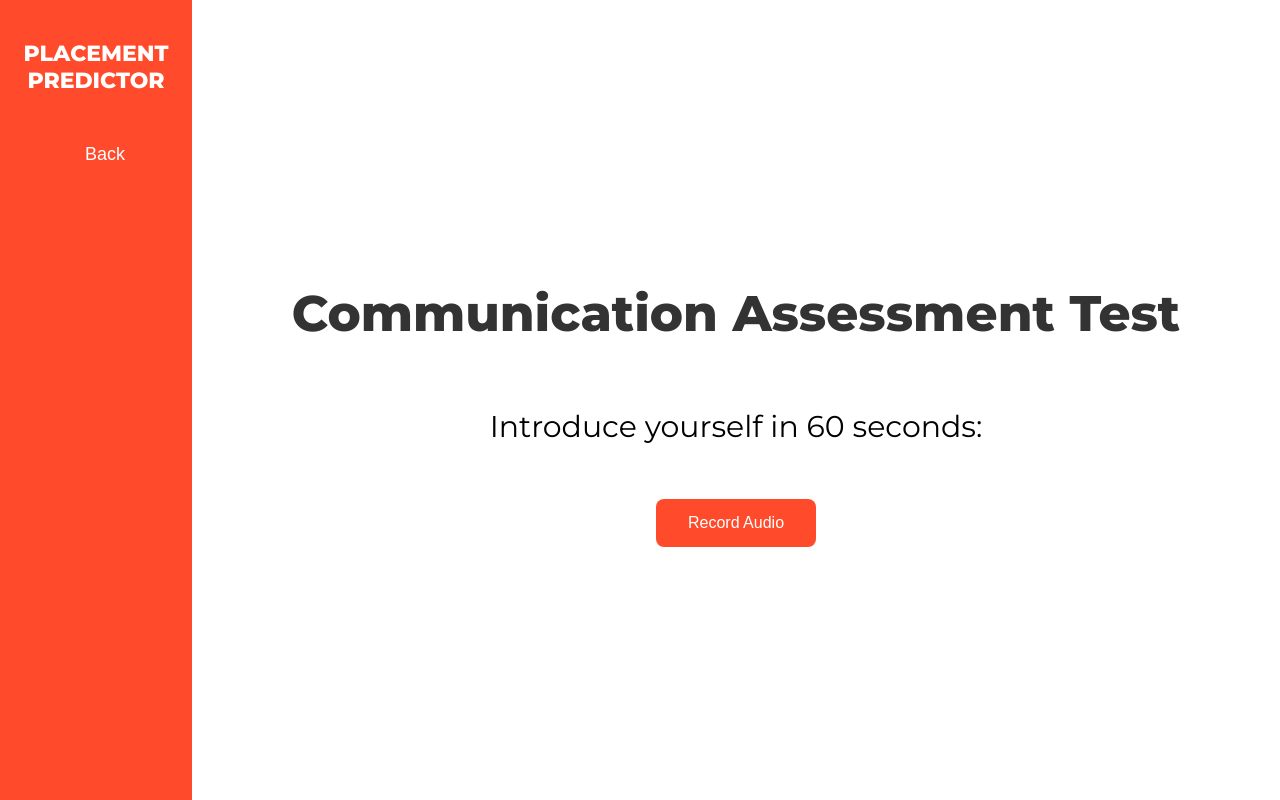
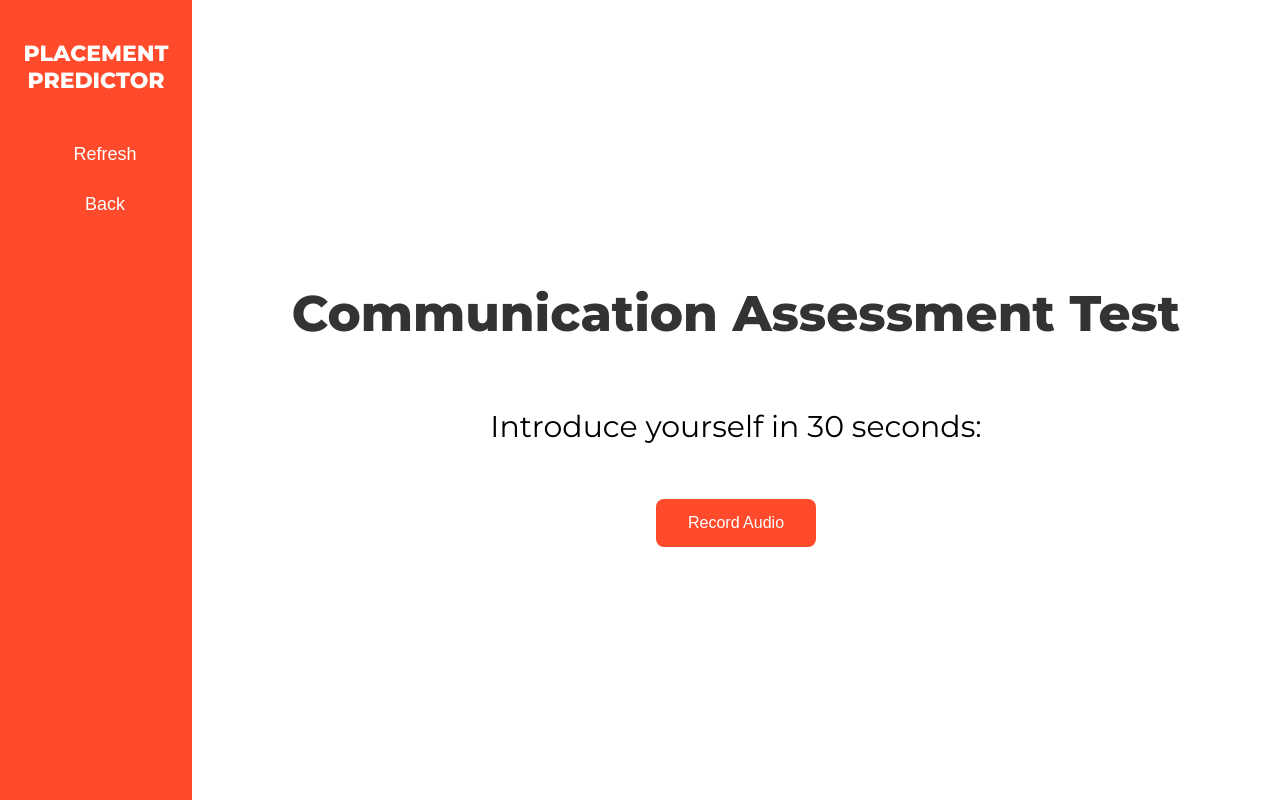
Before and after one commit to amalut/placement_predictor, a Flask app: page /communication/1 in a window 1280 px wide. Run offline with Flask 3, Linux system fonts and the light colour scheme.

Commit message:
Communication test updated

```diff
--- a/app.py
+++ b/app.py
@@ -241,11 +241,11 @@ def record(user_id):
             print("Say something...")
             recognizer = sr.Recognizer()
             recognizer.adjust_for_ambient_noise(source)
-            audio = recognizer.listen(source, timeout=60)
+            audio = recognizer.listen(source, timeout=30)
         print("Stopped")
+        print("Transcribing...")
         transcribed_text = transcribe_audio(audio)
         print(transcribed_text)
-        #test_text="myself ihjazzul Aslam final year b tech student at gec palakkad"
         grammar_marks,tot_words = calculate_grammar_marks(transcribed_text)
         print(grammar_marks)
         print(tot_words)
@@ -263,7 +263,7 @@ def record(user_id):
         with open("transcribed_text.txt", "w") as file:
             file.write(transcribed_text)
 
-        if tot_words>50:
+        if tot_words>25:
             if user_id:
                 # Update the user document in Firestore with the new aptitude score
                 user_ref = db.collection('users').document(user_id)
@@ -273,17 +273,14 @@ def record(user_id):
 
                 return render_template('communication/grammar_mark.html', score=score, total=total,user_id=user_id)
         else:
-            error="Audio is not clear,You have to speak atleast 50 words"
-            return render_template('communication/grammar_test.html', error=error)
+            error="Audio is not clear,You have to speak atleast 25 words"
+            return render_template('communication/grammar_test.html', error=error,user_id=user_id)
 
         # Store transcribed text in a text file
-    except sr.WaitTimeoutError:
-        # This exception will be raised when the recording reaches the timeout
-        print("Recording stopped after 120 seconds")
 
     except Exception as e:
         error="Could not understand audio,Try again"
-        return render_template('communication/grammar_test.html', error=error)
+    return render_template('communication/grammar_test.html', error=error,user_id=user_id)
 
 
 @app.route('/drives/<user_id>')
--- a/static/js/com_timer.js
+++ b/static/js/com_timer.js
@@ -17,7 +17,7 @@ function timer(){
         }
     };
 
-    const TIME_LIMIT = 60;
+    const TIME_LIMIT = 30;
     let timePassed = 0;
     let timeLeft = TIME_LIMIT;
     let timerInterval = null;
--- a/templates/communication/grammar_test.html
+++ b/templates/communication/grammar_test.html
@@ -8,22 +8,26 @@
     <script>
         function startRecording() {
             document.getElementById("message").innerText = "Recording... Please speak into the microphone.";
-            timer()
+            timer();
+            document.getElementById("app").style.display = "block";
+            document.getElementById("record-btn").style.display = "none";
+            document.getElementById("error-msg").style.display = "none";
         }
     </script>
 </head>
 <body>
     <div class="menu">
         <h1 class="logo">PLACEMENT PREDICTOR</h1>
-        <button class="menu-item"><a class="logout-link" href="/home/{{user_id}}">Back</a></button>
+        <button class="menu-item"><a class="logout-link" href="/communication/{{user_id}}" onclick="location.reload();">Refresh</a></button> <!-- Refresh link -->
+        <button class="menu-item"><a class="logout-link" href="/home/{{user_id}}" onclick="location.reload()";>Back</a></button>
     </div>
     <div class="container">
         <h1>Communication Assessment Test</h1>
-        <p>Introduce yourself in 60 seconds:</p>
+        <p>Introduce yourself in 30 seconds:</p>
         <div id="message"></div>
         <div id="app"></div>
         {% if error %}
-        <div class="alert alert-danger mt-3" role="alert">
+        <div id="error-msg" class="alert alert-danger mt-3" role="alert">
             {{ error }}
         </div>
         {% endif %}
--- a/transcribed_text.txt
+++ b/transcribed_text.txt
@@ -1 +1 @@
-if you are looking for a sudden in India Kerala is the perfect choice of destination to plan your escape to and have landed at the right place to make this tropical vacation happen famously known as the goats on country Kerala Easter is the beauty is that is located in the tropical Malabar coast of India and here we give you a wide selection of Kerala box office can with your imagination
+good afternoon my name is Aman I am sorry
```
